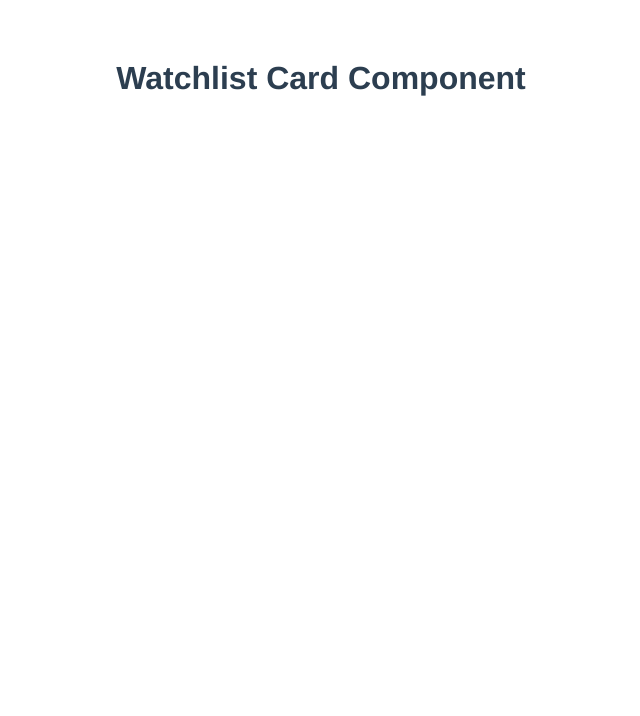
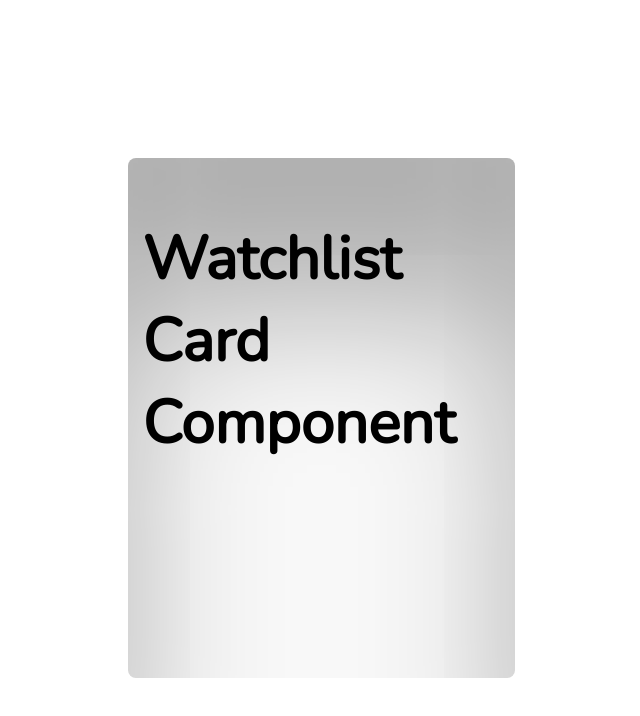
Before and after one commit to ChetanPate1/vue-project, a Vue app: page / in a window 1280 px wide. Shown: the top 716 px of the page, without its empty margins (319-959 px from the left). Built offline with nearby package versions, Linux system fonts and the light colour scheme.

Commit message:
font imported into scss

```diff
--- a/src/App.vue
+++ b/src/App.vue
@@ -15,13 +15,4 @@
   }
 </script>
 
-<style>
-#app {
-  font-family: 'Avenir', Helvetica, Arial, sans-serif;
-  -webkit-font-smoothing: antialiased;
-  -moz-osx-font-smoothing: grayscale;
-  text-align: center;
-  color: #2c3e50;
-  margin-top: 60px;
-}
-</style>
+<style src="./assets/css/main.css"></style>
--- a/src/assets/css/_all.scss
+++ b/src/assets/css/_all.scss
@@ -1,3 +1,5 @@
+@import url('https://fonts.googleapis.com/css?family=Nunito');
+
 $base-color: #6840e5;
 $danger-color: #FF5154;
 
--- a/src/assets/css/main.css
+++ b/src/assets/css/main.css
@@ -1,3 +1,4 @@
+@import url("https://fonts.googleapis.com/css?family=Nunito");
 button {
   position: relative; }
 
@@ -23,7 +24,6 @@ h1 {
   src: url("fonts/dripicons-v2.eot?#iefix") format("embedded-opentype"), url("fonts/dripicons-v2.woff") format("woff"), url("fonts/dripicons-v2.ttf") format("truetype"), url("fonts/dripicons-v2.svg#dripicons-v2") format("svg");
   font-weight: normal;
   font-style: normal; }
-
 [data-icon]:before {
   font-family: "dripicons-v2" !important;
   content: attr(data-icon);
@@ -747,14 +747,12 @@ h1 {
   position: absolute;
   top: 15px;
   right: 15px; }
-
 .watchlist-card .slide-out-panel {
   padding-top: 50px;
   position: absolute;
   z-index: 200;
   top: 0;
   left: 0; }
-
 .watchlist-card .tab-panels {
   height: 360px; }
   .watchlist-card .tab-panels .button.red {
@@ -1126,43 +1124,62 @@ h1 {
 @media (max-width: 991px) {
   .margin-bottom-sm-0 {
     margin-bottom: 0 !important; }
+
   .margin-bottom-sm-10 {
     margin-bottom: 10px !important; }
+
   .margin-bottom-sm-20 {
     margin-bottom: 20px !important; }
+
   .margin-bottom-sm-30 {
     margin-bottom: 30px !important; }
+
   .margin-bottom-sm-40 {
     margin-bottom: 40px !important; }
+
   .margin-top-sm-0 {
     margin-top: 0 !important; }
+
   .margin-top-sm-10 {
     margin-top: 10px !important; }
+
   .margin-top-sm-20 {
     margin-top: 20px !important; }
+
   .margin-top-sm-30 {
     margin-top: 30px !important; }
+
   .margin-top-sm-40 {
     margin-top: 40px !important; } }
-
 @media (max-width: 767px) {
   .margin-bottom-xs-0 {
     margin-bottom: 0 !important; }
+
   .margin-bottom-xs-10 {
     margin-bottom: 10px !important; }
+
   .margin-bottom-xs-20 {
     margin-bottom: 20px !important; }
+
   .margin-bottom-xs-30 {
     margin-bottom: 30px !important; }
+
   .margin-bottom-xs-40 {
     margin-bottom: 40px !important; }
+
   .margin-top-xs-0 {
     margin-top: 0 !important; }
+
   .margin-top-xs-10 {
     margin-top: 10px !important; }
+
   .margin-top-xs-20 {
     margin-top: 20px !important; }
+
   .margin-top-xs-30 {
     margin-top: 30px !important; }
+
   .margin-top-xs-40 {
     margin-top: 40px !important; } }
+
+/*# sourceMappingURL=main.css.map */
```
